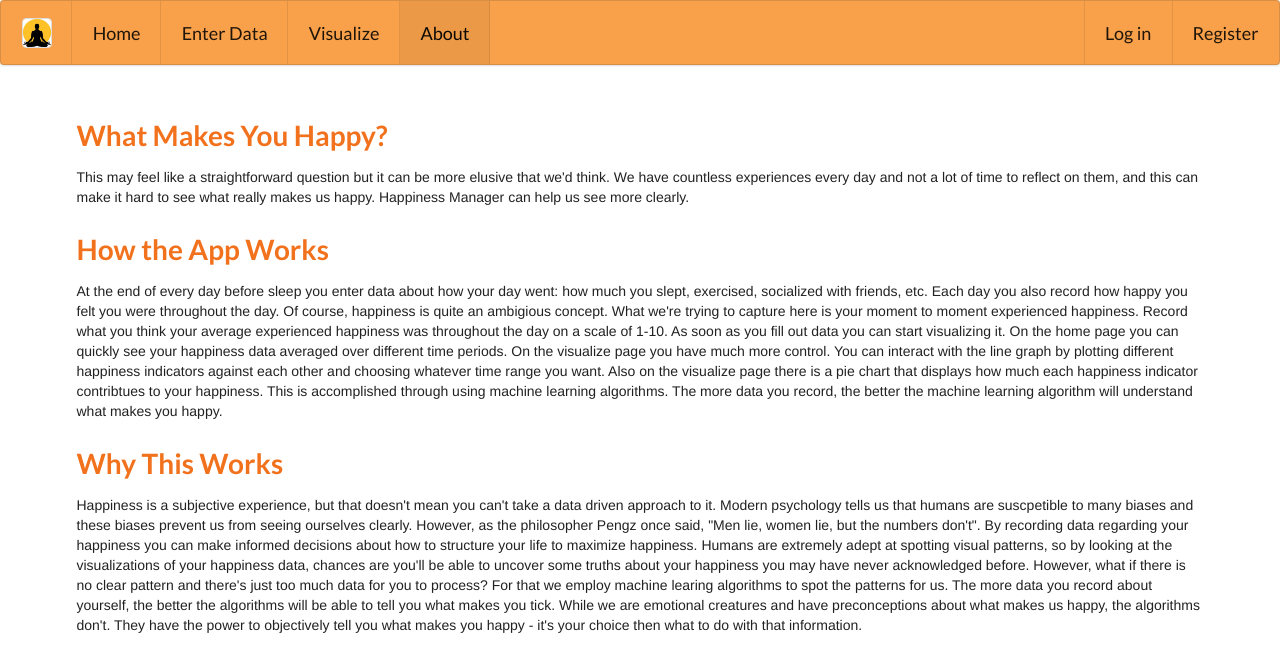
After one commit to MPfree/HappinessManager, a Django app: page /happy/about in a window 1280 px wide. The commit adds this page. Shown: the top 672 px of the page. Run offline with Django 3.2, Linux system fonts and the light colour scheme; some libraries are stand-ins or nearby versions.

Commit message:
add About page

```diff
--- /dev/null
+++ b/happy/static/happy/about.css
@@ -0,0 +1,7 @@
+.about {
+    margin: 4em;
+}
+
+p {
+    font-family: 'Franklin Gothic Medium', 'Arial Narrow', Arial, sans-serif;
+}
--- /dev/null
+++ b/happy/templates/happy/about.html
@@ -0,0 +1,36 @@
+{% extends 'happy/base.html' %}
+{% block style %}
+    {% load static %}
+    <link rel="stylesheet" href="{% static 'happy/about.css'%}">
+
+{% endblock style %}
+{% block content %}
+    <div class="about ui container">
+        <h1 class="ui orange header">What Makes You Happy? </h1>
+        <p>This may feel like a straightforward question but it can be more elusive that we'd think.
+            We have countless experiences every day and not a lot of time to reflect on them, and this can make it hard to see what really makes us happy.
+            Happiness Manager can help us see more clearly. </p>
+        <h1 class="ui orange header">How the App Works</h1>
+        <p>At the end of every day before sleep you enter data about how your day went: how much you slept, exercised, socialized with friends, etc.
+            Each day you also record how happy you felt you were throughout the day. Of course, happiness is quite an ambigious concept.
+            What we're trying to capture here is your moment to moment experienced happiness. Record what you think your average experienced happiness was throughout the day on a scale of 1-10.
+            As soon as you fill out data you can start visualizing it. On the home page you can quickly see your happiness data averaged over different time periods. On the visualize page you have
+            much more control. You can interact with the line graph by plotting different happiness indicators against each other and choosing whatever time range you want. Also on the visualize page
+            there is a pie chart that displays how much each happiness indicator contribtues to your happiness. This is accomplished through using machine learning algorithms. The more data you record, the
+            better the machine learning algorithm will understand what makes you happy.
+        </p>
+        <h1 class="ui orange header">Why This Works</h1>
+        <p>Happiness is a subjective experience, but that doesn't mean you can't take a data driven approach to it. Modern psychology tells us that humans are suscpetible to many biases
+            and these biases prevent us from seeing ourselves clearly. However, as the philosopher Pengz once said, "Men lie, women lie, but the numbers don't". By recording data regarding your
+            happiness you can make informed decisions about how to structure your life to maximize happiness. Humans are extremely adept at spotting visual patterns, so by looking at the visualizations
+            of your happiness data, chances are you'll be able to uncover some truths about your happiness you may have never acknowledged before. However, what if there is no clear pattern and there's
+            just too much data for you to process? For that we employ machine learing algorithms to spot the patterns for us. The more data you record about yourself, the better the algorithms will be able to
+            tell you what makes you tick. While we are emotional creatures and have preconceptions about what makes us happy, the algorithms don't. They have the power to objectively tell you what makes you happy -
+            it's your choice then what to do with that information.
+        </p>
+    </div>
+
+
+
+
+{% endblock content %}
--- a/happy/templates/happy/base.html
+++ b/happy/templates/happy/base.html
@@ -43,6 +43,9 @@
             <a href="{% url 'happy-visualize' %}" class="item">
                 Visualize
             </a>
+            <a href="{% url 'happy-about' %}" class="item">
+                About
+            </a>
             {% if user.is_authenticated %}
                 <div class="right menu">
                     <a href="{% url 'logout' %}" class="item">
--- a/happy/urls.py
+++ b/happy/urls.py
@@ -12,5 +12,5 @@ urlpatterns = [
     path('visualize/', views.visualize, name='happy-visualize'),
     path('api/singleindicatordata', views.SingeIndicatorData.as_view(), name = 'happy-singleindicatordata'),
     path('sandbox', views.sandbox, name='happy-sandbox'),
-    path('index', views.index, name='happy-index')
+    path('about', views.about, name = 'happy-about')
 ]
--- a/happy/views.py
+++ b/happy/views.py
@@ -33,9 +33,8 @@ def home(request):
     context = {"indicator_names": name_verbosename}
 
     return render(request, 'happy/home.html', context)
-
-def index(request):
-    return render(request, 'happy/index.html')
+def about(request):
+    return render(request, 'happy/about.html')
 
 def sandbox(request):
     return render(request, 'happy/sandbox.html')
```
